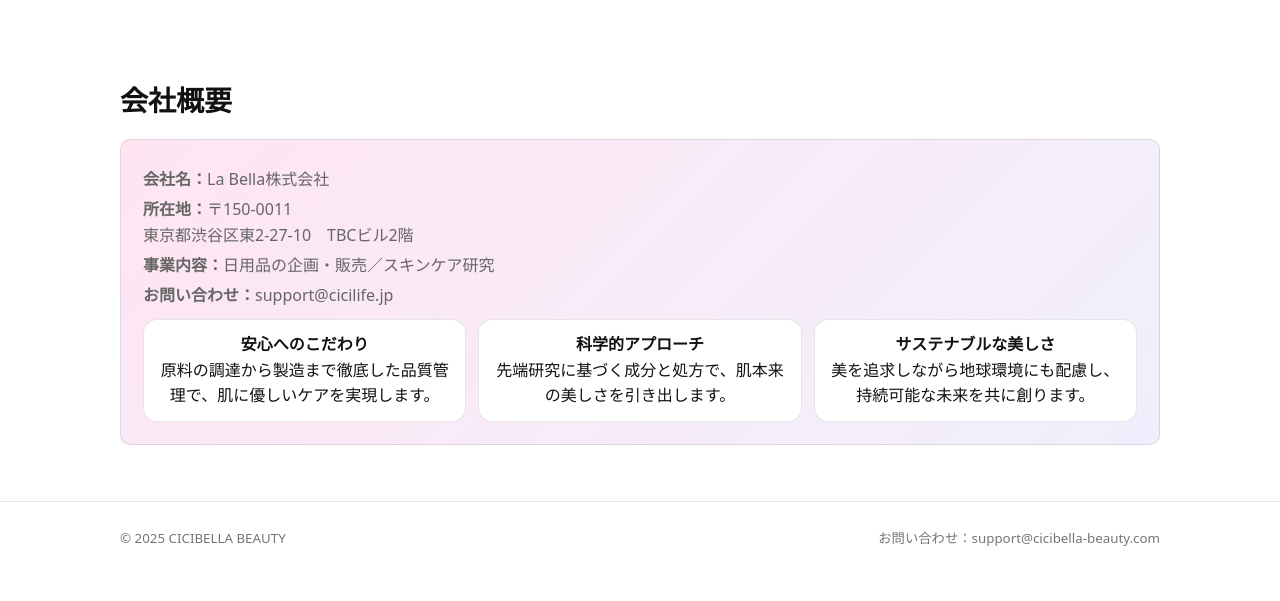
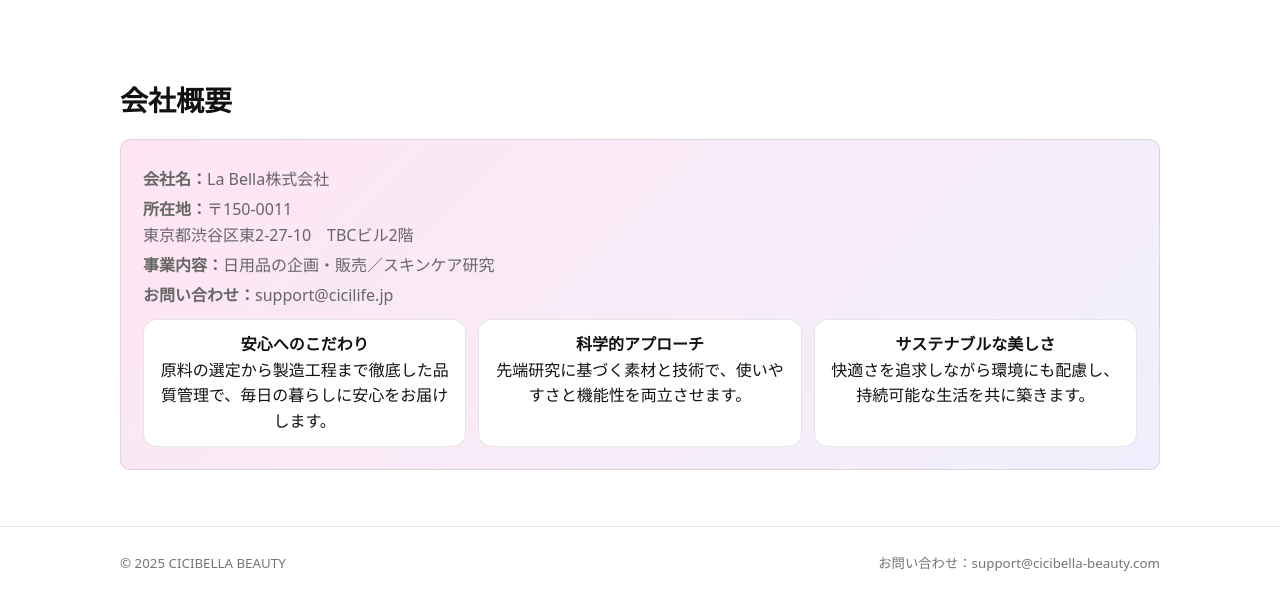
Before and after one commit to cicilife1/cicilife1.github.io, a plain HTML site: page index.html in a window 1280 px wide. Shown: the part 887-1488 px from the top of the page. Before the commit the page ends 1462 px from the top, so only its background shows below. Drawn offline with Linux system fonts and the light colour scheme.

Commit message:
Update index.html

```diff
--- a/index.html
+++ b/index.html
@@ -290,9 +290,9 @@ html, body { background:#fff; color:#111; }
         <p><strong>事業内容：</strong>日用品の企画・販売／スキンケア研究</p>
         <p><strong>お問い合わせ：</strong><a href="#contact">support@cicilife.jp</a></p>
         <div class="kvs">
-          <div class="kv"><strong>安心へのこだわり</strong><br>原料の調達から製造まで徹底した品質管理で、肌に優しいケアを実現します。</div>
-          <div class="kv"><strong>科学的アプローチ</strong><br>先端研究に基づく成分と処方で、肌本来の美しさを引き出します。</div>
-          <div class="kv"><strong>サステナブルな美しさ</strong><br>美を追求しながら地球環境にも配慮し、持続可能な未来を共に創ります。</div>
+          <div class="kv"><strong>安心へのこだわり</strong><br>原料の選定から製造工程まで徹底した品質管理で、毎日の暮らしに安心をお届けします。</div>
+          <div class="kv"><strong>科学的アプローチ</strong><br>先端研究に基づく素材と技術で、使いやすさと機能性を両立させます。</div>
+          <div class="kv"><strong>サステナブルな美しさ</strong><br>快適さを追求しながら環境にも配慮し、持続可能な生活を共に築きます。</div>
         </div>
       </div>
     </section>
```
